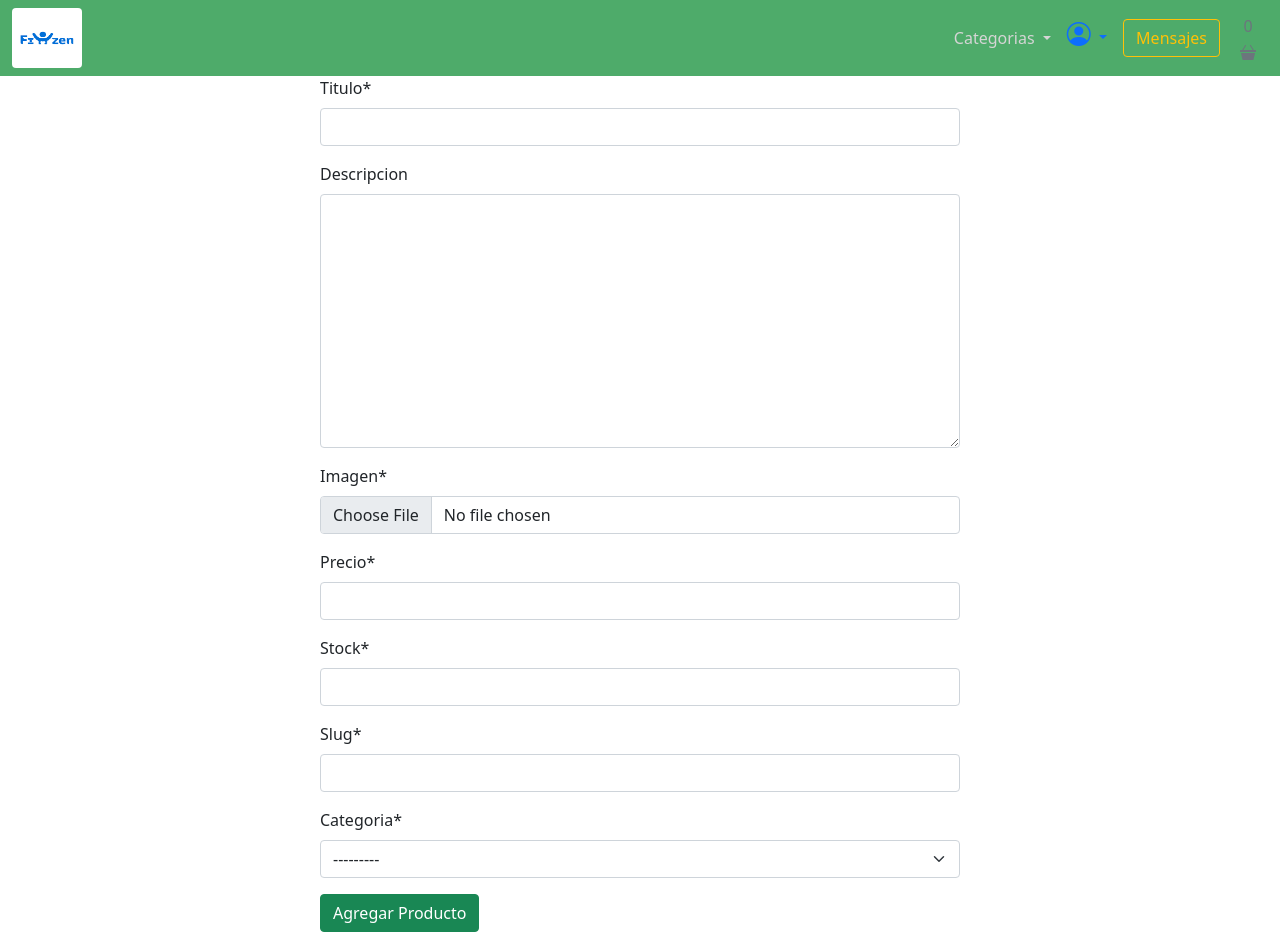
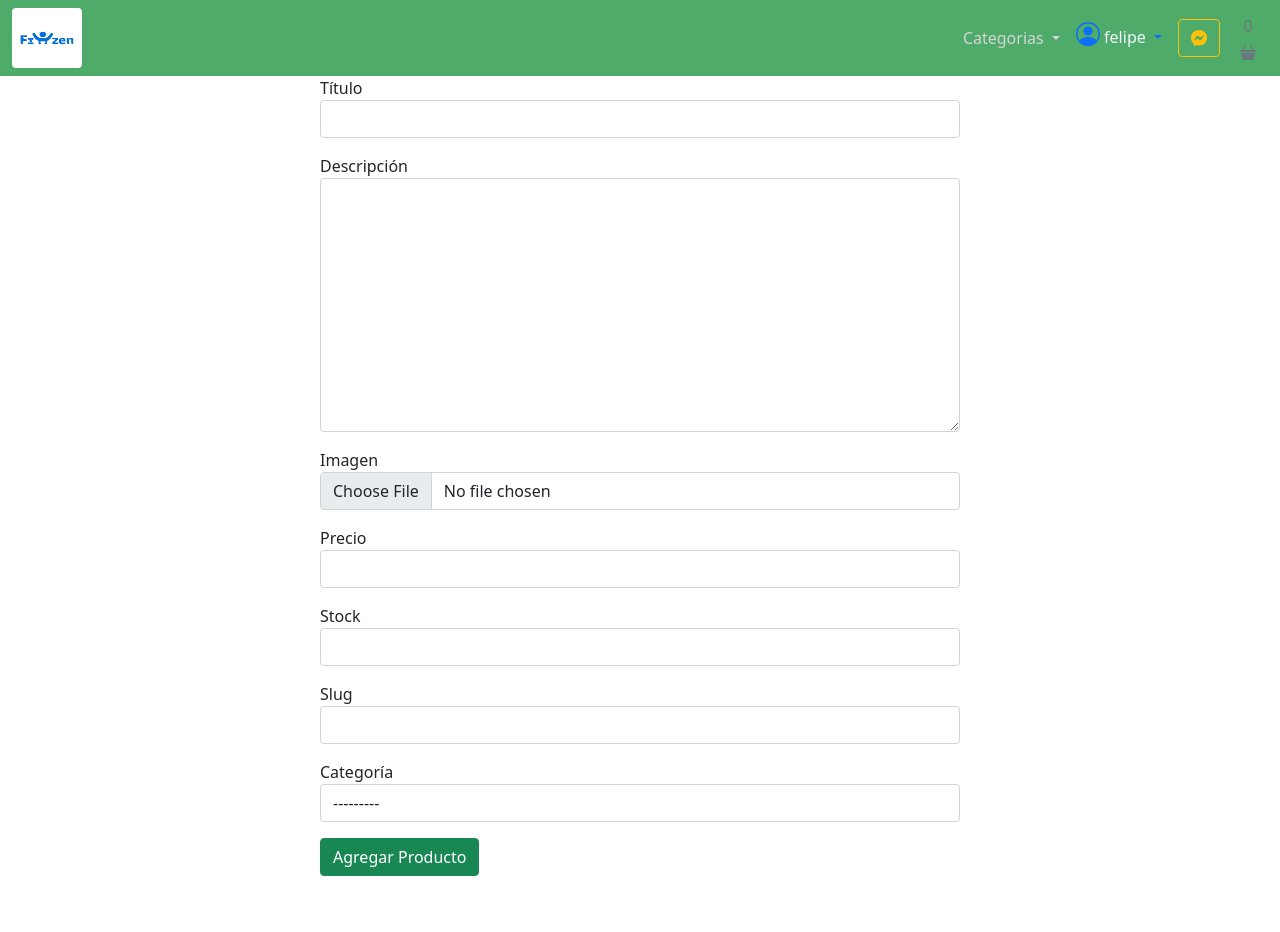
Before and after one commit to PipeHaze/FitZenDesarrollo, a Django app: page /agregarproducto/ in a window 1280 px wide. After the commit the page ends 876 px from the top, so only its background shows below. Run offline with Django 4.2, Linux system fonts and the light colour scheme; a user stored in the database is signed in; data comes from the database, SQL or seed files in the repository; some libraries are stand-ins or nearby versions.

Commit message:
mejorar formularios

```diff
--- a/principal/forms.py
+++ b/principal/forms.py
@@ -33,3 +33,14 @@ class ProductoForm(forms.ModelForm):
         if len(titulo) < 5 or len(titulo) > 50:
             raise forms.ValidationError("El título debe tener entre 5 y 50 caracteres.")
         return titulo
+
+    def clean_slug(self):
+        slug = self.cleaned_data['slug']
+        if Producto.objects.filter(slug=slug).exists():
+            raise forms.ValidationError("El slug debe ser único.")
+        return slug
+
+    def __init__(self, *args, **kwargs):
+        super(ProductoForm, self).__init__(*args, **kwargs)
+        for field in self.fields.values():
+            field.widget.attrs.update({'class': 'form-control'})
--- a/principal/templates/app/agregarproducto.html
+++ b/principal/templates/app/agregarproducto.html
@@ -1,5 +1,7 @@
 {% extends "../base.html"%}
 {% block title %} Agrega un producto {% endblock %}
+{% load static %}
+
 
 {% load crispy_forms_tags %}
 
@@ -11,11 +13,45 @@
     }
 </style>
 <div class="col-12 col-md-6 offset-md-3">
-    <form method="post" enctype="multipart/form-data">
+    <form method="post" enctype="multipart/form-data" id="productoForm">
         {% csrf_token %}
-        {{ form | crispy }}
 
-        <button type="submit" id="btn-submit" class="btn btn-success"> Agregar Producto</button>
+        <div class="mb-3">
+            <label for="id_titulo">Título</label>
+            {{ form.titulo }}
+        </div>
+
+        <div class="mb-3">
+            <label for="id_descripcion">Descripción</label>
+            {{ form.descripcion }}
+        </div>
+
+        <div class="mb-3">
+            <label for="id_imagen">Imagen</label>
+            {{ form.imagen }}
+        </div>
+
+        <div class="mb-3">
+            <label for="id_precio">Precio</label>
+            {{ form.precio }}
+        </div>
+
+        <div class="mb-3">
+            <label for="id_stock">Stock</label>
+            {{ form.stock }}
+        </div>
+
+        <div class="mb-3">
+            <label for="id_slug">Slug</label>
+            {{ form.slug }}
+        </div>
+
+        <div class="mb-3">
+            <label for="id_categoria">Categoría</label>
+            {{ form.categoria }}
+        </div>
+
+        <button type="submit" id="btn-submit" class="btn btn-success">Agregar Producto</button>
     </form>
 
 
@@ -29,5 +65,7 @@
 
 </div>
 
+<script src="{% static 'fitzen/js/creacion_de_slug.js' %}"></script>
+
 
 {% endblock %}
--- a/principal/templates/base.html
+++ b/principal/templates/base.html
@@ -17,7 +17,7 @@
     <link href="https://cdnjs.cloudflare.com/ajax/libs/font-awesome/5.13.0/css/all.min.css" rel="stylesheet">
     <link rel="stylesheet" href="https://cdnjs.cloudflare.com/ajax/libs/font-awesome/6.4.0/css/all.min.css">
     <!-- Bootstrap iconos -->
-    <link rel="stylesheet" href="https://cdn.jsdelivr.net/npm/bootstrap-icons@1.3.0/font/bootstrap-icons.css">
+    <link rel="stylesheet" href="https://cdn.jsdelivr.net/npm/bootstrap-icons@1.10.0/font/bootstrap-icons.css">
 </head>
 
 <nav class="navbar navbar-expand-lg" style="background-color: rgb(78, 171, 106);">
@@ -53,8 +53,9 @@
           <!-- Dropdown de usuario -->
           <div class="dropdown">
             <!-- Ícono de usuario como botón del dropdown -->
-                <a class="nav-link dropdown-toggle" href="#" role="button" id="userDropdown" data-bs-toggle="dropdown" aria-expanded="false">
+                <a class="nav-link dropdown-toggle" href="#"  role="button" id="userDropdown" data-bs-toggle="dropdown" aria-expanded="false">
                     <i class="bi bi-person-circle" style="font-size: 1.5rem;"></i> <!-- Icono de usuario -->
+                    <span style="color: aliceblue;">{{ user.user_name }}</span>
                 </a>
 
           <!-- Menú desplegable -->
@@ -71,9 +72,12 @@
           </div>
 
 
-            {% if user.is_authenticated %}
-            <a href="{% url 'conversacion:inbox' %}" type="button" class="btn btn-outline-warning my-auto mx-2 " style="font-size: medium;">Mensajes</a>
-            {% endif %}
+          {% if user.is_authenticated %}
+          <a href="{% url 'conversacion:inbox' %}" class="btn btn-outline-warning my-auto mx-2" style="font-size: medium;">
+            <i class="bi bi-messenger"></i>
+          </a>
+        {% endif %}
+
 
 
 
--- /dev/null
+++ b/static/fitzen/js/creacion_de_slug.js
@@ -0,0 +1,20 @@
+document.addEventListener("DOMContentLoaded", function() {
+    const tituloField = document.getElementById("id_titulo");
+    const slugField = document.getElementById("id_slug");
+
+    tituloField.addEventListener("input", function() {
+        const titulo = tituloField.value;
+        console.log("Título:", titulo); // Verifica el valor del título
+
+        let slug = titulo
+            .toLowerCase()
+            .replace(/ /g, '-')
+            .replace(/[^\w-]+/g, '')
+            .replace(/--+/g, '-')
+            .trim();
+
+        const uniqueId = Date.now();
+        slugField.value = `${slug}-${uniqueId}`;
+        console.log("Slug:", slugField.value); // Verifica el valor del slug
+    });
+});
```
Also changed, not shown: principal/templates/account/user/editar_perfil.html (+22 -14 lines), media/media/imagendeprueba_fc8fq9y.jpeg (added).
